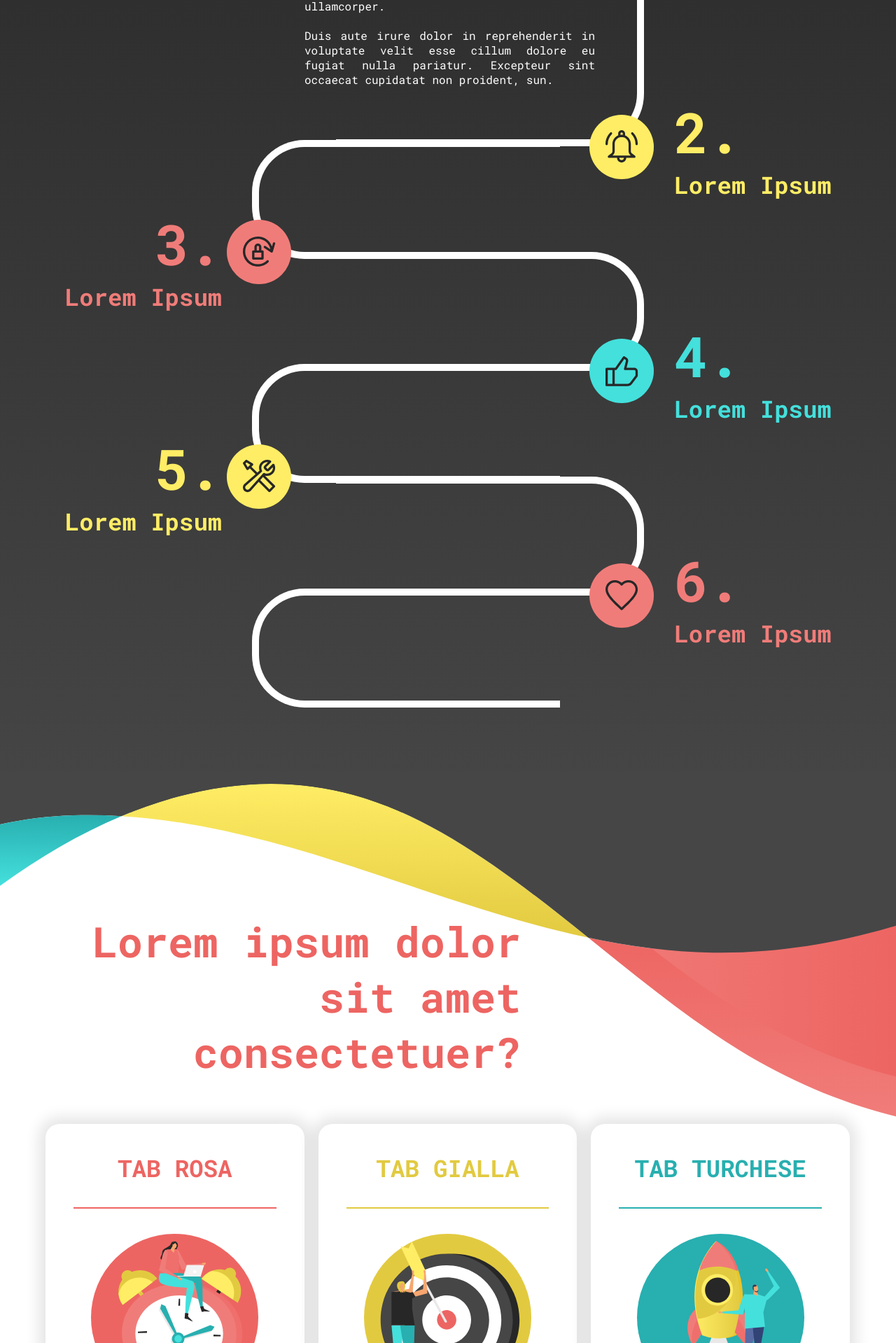
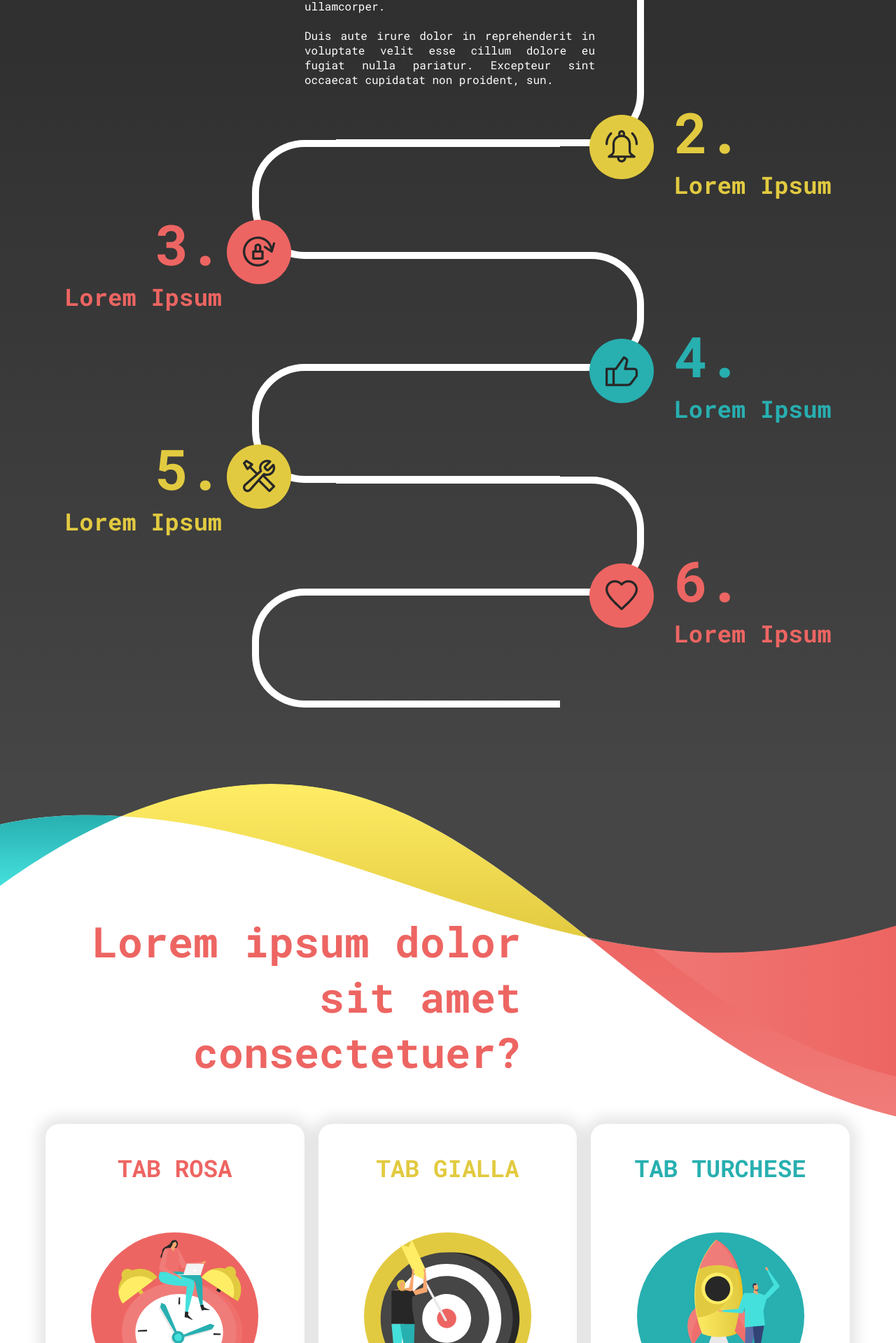
Before and after one commit to BenoitDuPayrat/logotel-demo, a React (Create React App) app: page / in a window 1280 px wide. Shown: the part 2161-4080 px from the top of the page at 70% size. Built offline with nearby package versions, Linux system fonts and the light colour scheme.

Commit message:
Partial color refactoring

```diff
--- a/src/App.js
+++ b/src/App.js
@@ -35,12 +35,12 @@ export default function App() {
             <News news={news} />
             <div className="slogan-1">
                 <img className="slogan-1--image" src={`${process.env.PUBLIC_URL}/onda-bianco-grigio.svg`} alt="Wave 1" />
-                <div className="slogan-1--text">Sed diam nonummy nibh euismod tincidunt?</div>
+                <div className="slogan-1--text pink">Sed diam nonummy nibh euismod tincidunt?</div>
             </div>
             <Timeline />
             <div className="slogan-2">
                 <img className="slogan-2--image" src={`${process.env.PUBLIC_URL}/onda-grigio-bianco.svg`} alt="Wave 2" />
-                <div className="slogan-2--text">Lorem ipsum dolor sit amet consectetuer?</div>
+                <div className="slogan-2--text pink">Lorem ipsum dolor sit amet consectetuer?</div>
             </div>
             <Tabs />
             <Footer />
--- a/src/containers/News.js
+++ b/src/containers/News.js
@@ -12,7 +12,7 @@ export default function News({ news }) {
                             alt={"news-" + i} />
                         <div className="logotel-news--item--text">
                             <div className="logotel-news--item--text--date">{n.date}</div>
-                            <div className="logotel-news--item--text--title">{n.title}</div>
+                            <div className="logotel-news--item--text--title pink">{n.title}</div>
                             <div className="logotel-news--item--text--content">{n.text}</div>
                         </div>
                     </div>
--- a/src/containers/Tabs.js
+++ b/src/containers/Tabs.js
@@ -5,41 +5,41 @@ export default function Tabs() {
         <div className="logotel-tabs">
             <img className="logotel-tabs--background" src={`${process.env.PUBLIC_URL}/grafica sfondo.svg`} />
             <div className="logotel-tabs--card logotel-tabs--card-pink">
-                <div className="logotel-tabs--card--title color-pink">TAB ROSA</div>
-                <hr className="logotel-tabs--card--separator" />
+                <div className="logotel-tabs--card--title pink">TAB ROSA</div>
+                <hr className="logotel-tabs--card--separator pink-separator" />
                 <div className="logotel-tabs--card--image" >
                     <img src={`${process.env.PUBLIC_URL}/sveglia.svg`} />
                 </div>
                 <div className="logotel-tabs--card--text">
                     Erat volutpat. Ut wisi enim ad minim veniam, quis nostrud exerci  magna aliquam erat volutpat. Ut wisi enim ad minim veniam, quis nostrud exerci.
                 </div>
-                <div className="logotel-tabs--card--cta background-color-pink">
+                <div className="logotel-tabs--card--cta bg-pink">
                     CALL TO ACTION
                 </div>
             </div>
             <div className="logotel-tabs--card logotel-tabs--card-yellow">
-                <div className="logotel-tabs--card--title color-yellow">TAB GIALLA</div>
-                <hr className="logotel-tabs--card--separator" />
+                <div className="logotel-tabs--card--title yellow">TAB GIALLA</div>
+                <hr className="logotel-tabs--card--separator yellow-separator" />
                 <div className="logotel-tabs--card--image" >
                     <img src={`${process.env.PUBLIC_URL}/target.svg`} />
                 </div>
                 <div className="logotel-tabs--card--text">
                     Ut wisi enim ad minim veniam, quis nostrud exerci magna aliquam erat volutpat. Ut wisi enim ad minim veniam, quis nostrud exerci tation ullamcorper.
                 </div>
-                <div className="logotel-tabs--card--cta background-color-yellow">
+                <div className="logotel-tabs--card--cta bg-yellow">
                     CALL TO ACTION
                 </div>
             </div>
             <div className="logotel-tabs--card logotel-tabs--card-turquoise">
-                <div className="logotel-tabs--card--title color-turquoise">TAB TURCHESE</div>
-                <hr className="logotel-tabs--card--separator" />
+                <div className="logotel-tabs--card--title turquoise">TAB TURCHESE</div>
+                <hr className="logotel-tabs--card--separator turquoise-separator" />
                 <div className="logotel-tabs--card--image" >
                     <img src={`${process.env.PUBLIC_URL}/razzo.svg`} />
                 </div>
                 <div className="logotel-tabs--card--text">
                     Enim ad minim veniam, quis nostrud exerci tation ullamcorper. erat volutpat. Ut wisi enim ad minim veniam, quis nostrud exerci  magna aliquam era.
                 </div>
-                <div className="logotel-tabs--card--cta background-color-turquoise">
+                <div className="logotel-tabs--card--cta bg-turquoise">
                     CALL TO ACTION
                 </div>
             </div>
--- a/src/containers/Timeline.js
+++ b/src/containers/Timeline.js
@@ -25,104 +25,104 @@ export default function Timeline() {
         <div className="logotel-timeline">
             <div className="logotel-timeline--area">
                 <div className="logotel-timeline--rectangle logotel-timeline--rectangle--right">
-                    <div className="logotel-timeline--label logotel-timeline--label--left logotel-timeline--color-0">
+                    <div className="logotel-timeline--label logotel-timeline--label--left turquoise">
                         <span className="logotel-timeline--label--title">1.</span>
                         <span>Lorem Ipsum</span>
                     </div>
                     <div
-                        className="logotel-timeline--button logotel-timeline--left logotel-timeline--bcolor-0"
+                        className="logotel-timeline--button logotel-timeline--left bg-turquoise bg-turquoise--shadow"
                         onClick={_ => setActiveSection(0)}
                     >
                         <img src={`${process.env.PUBLIC_URL}/icon-1.svg`} alt="Logotel timeline logo 1" />
                     </div>
                     <div className="logotel-timeline--rectangle--text">
                         {
-                            activeSection === 0 ? TimelineTextContainer("logotel-timeline--color-0") : null
+                            activeSection === 0 ? TimelineTextContainer("turquoise") : null
                         }
                     </div>
                 </div>
                 <div className="logotel-timeline--rectangle logotel-timeline--rectangle--left">
-                    <div className="logotel-timeline--label logotel-timeline--label--right logotel-timeline--color-1">
+                    <div className="logotel-timeline--label logotel-timeline--label--right yellow">
                         <span className="logotel-timeline--label--title">2.</span>
                         <span>Lorem Ipsum</span>
                     </div>
                     <div
-                        className="logotel-timeline--button logotel-timeline--right logotel-timeline--bcolor-1"
+                        className="logotel-timeline--button logotel-timeline--right bg-yellow bg-yellow--shadow"
                         onClick={_ => setActiveSection(1)}
                     >
                         <img src={`${process.env.PUBLIC_URL}/icon-2.svg`} alt="Logotel timeline logo 2" />
                     </div>
                     <div className="logotel-timeline--rectangle--text">
                         {
-                            activeSection === 1 ? TimelineTextContainer("logotel-timeline--color-1") : null
+                            activeSection === 1 ? TimelineTextContainer("yellow") : null
                         }
                     </div>
                 </div>
                 <div className="logotel-timeline--rectangle logotel-timeline--rectangle--right">
-                    <div className="logotel-timeline--label logotel-timeline--label--left logotel-timeline--color-2">
+                    <div className="logotel-timeline--label logotel-timeline--label--left pink">
                         <span className="logotel-timeline--label--title">3.</span>
                         <span>Lorem Ipsum</span>
                     </div>
                     <div
-                        className="logotel-timeline--button logotel-timeline--left logotel-timeline--bcolor-2"
+                        className="logotel-timeline--button logotel-timeline--left bg-pink bg-pink--shadow"
                         onClick={_ => setActiveSection(2)}
                     >
                         <img src={`${process.env.PUBLIC_URL}/icon-3.svg`} alt="Logotel timeline logo 3" />
                     </div>
                     <div className="logotel-timeline--rectangle--text">
                         {
-                            activeSection === 2 ? TimelineTextContainer("logotel-timeline--color-2") : null
+                            activeSection === 2 ? TimelineTextContainer("pink") : null
                         }
                     </div>
                 </div>
                 <div className="logotel-timeline--rectangle logotel-timeline--rectangle--left">
-                    <div className="logotel-timeline--label logotel-timeline--label--right logotel-timeline--color-0">
+                    <div className="logotel-timeline--label logotel-timeline--label--right turquoise">
                         <span className="logotel-timeline--label--title">4.</span>
                         <span>Lorem Ipsum</span>
                     </div>
                     <div
-                        className="logotel-timeline--button logotel-timeline--right logotel-timeline--bcolor-0"
+                        className="logotel-timeline--button logotel-timeline--right bg-turquoise bg-turquoise--shadow"
                         onClick={_ => setActiveSection(3)}
                     >
                         <img src={`${process.env.PUBLIC_URL}/icon-4.svg`} alt="Logotel timeline logo 4" />
                     </div>
                     <div className="logotel-timeline--rectangle--text">
                         {
-                            activeSection === 3 ? TimelineTextContainer("logotel-timeline--color-0") : null
+                            activeSection === 3 ? TimelineTextContainer("turquoise") : null
                         }
                     </div>
                 </div>
                 <div className="logotel-timeline--rectangle logotel-timeline--rectangle--right">
-                    <div className="logotel-timeline--label logotel-timeline--label--left logotel-timeline--color-1">
+                    <div className="logotel-timeline--label logotel-timeline--label--left yellow">
                         <span className="logotel-timeline--label--title">5.</span>
                         <span>Lorem Ipsum</span>
                     </div>
                     <div
-                        className="logotel-timeline--button logotel-timeline--left logotel-timeline--bcolor-1"
+                        className="logotel-timeline--button logotel-timeline--left bg-yellow bg-yellow--shadow"
                         onClick={_ => setActiveSection(4)}
                     >
                         <img src={`${process.env.PUBLIC_URL}/icon-5.svg`} alt="Logotel timeline logo 5" />
                     </div>
                     <div className="logotel-timeline--rectangle--text">
                         {
-                            activeSection === 4 ? TimelineTextContainer("logotel-timeline--color-1") : null
+                            activeSection === 4 ? TimelineTextContainer("yellow") : null
                         }
                     </div>
                 </div>
                 <div className="logotel-timeline--rectangle logotel-timeline--rectangle--left">
-                    <div className="logotel-timeline--label logotel-timeline--label--right logotel-timeline--color-2">
+                    <div className="logotel-timeline--label logotel-timeline--label--right pink">
                         <span className="logotel-timeline--label--title">6.</span>
                         <span>Lorem Ipsum</span>
                     </div>
                     <div
-                        className="logotel-timeline--button logotel-timeline--right logotel-timeline--bcolor-2"
+                        className="logotel-timeline--button logotel-timeline--right bg-pink bg-pink--shadow"
                         onClick={_ => setActiveSection(5)}
                     >
                         <img src={`${process.env.PUBLIC_URL}/icon-6.svg`} alt="Logotel timeline logo 6" />
                     </div>
                     <div className="logotel-timeline--rectangle--text">
                         {
-                            activeSection === 5 ? TimelineTextContainer("logotel-timeline--color-2") : null
+                            activeSection === 5 ? TimelineTextContainer("pink") : null
                         }
                     </div>
                 </div>
--- /dev/null
+++ b/src/style/Colors.css
@@ -0,0 +1,47 @@
+.yellow {
+    color: #e2ca40;
+  }
+
+  .bg-yellow {
+    background-color: #e2ca40;
+  }
+
+  .bg-yellow--shadow:hover {
+    box-shadow: 0px 0px 0px 24px #ffed654d;
+  }
+
+  .yellow-separator {
+    border-top: solid 2px #e2ca40;
+  }
+
+  .turquoise {
+    color: #28afB0;
+  }
+
+  .bg-turquoise {
+    background-color: #28afB0;
+  }
+
+  .bg-turquoise--shadow:hover {
+    box-shadow: 0px 0px 0px 24px #44e0dc4d;
+  }
+
+  .turquoise-separator {
+    border-top: solid 2px #28afB0;
+  }
+
+  .pink {
+    color: #ed6562;
+  }
+
+  .bg-pink {
+    background-color: #ed6562;
+  }
+
+  .bg-pink--shadow:hover {
+    box-shadow: 0px 0px 0px 24px #f07c794d;
+  }
+
+  .pink-separator {
+    border-top: solid 2px #ed6562;
+  }
--- a/src/style/News.css
+++ b/src/style/News.css
@@ -53,7 +53,6 @@
     height: 2.66em;
     font-size: 24px;
     font-weight: 700;
-    color: #ed6562;
 }
 
 .logotel-news--item:hover .logotel-news--item--text--date,
--- a/src/style/Tabs.css
+++ b/src/style/Tabs.css
@@ -104,26 +104,14 @@
     color: #272727;
 }
 
-.logotel-tabs--card-pink .logotel-tabs--card--separator {
-    border-top: solid 2px #ed6562;
-}
-
 .logotel-tabs--card-pink .logotel-tabs--card--image::after {
     background-color: #ed6562;
-}
-
-.logotel-tabs--card-yellow .logotel-tabs--card--separator {
-    border-top: solid 2px #e2ca40;
 }
 
 .logotel-tabs--card-yellow .logotel-tabs--card--image::after {
     background-color: #e2ca40;
 }
 
-.logotel-tabs--card-turquoise .logotel-tabs--card--separator {
-    border-top: solid 2px #28afb0;
-}
-
 .logotel-tabs--card-turquoise .logotel-tabs--card--image::after {
     background-color: #28afb0;
 }
--- a/src/style/Timeline.css
+++ b/src/style/Timeline.css
@@ -57,42 +57,6 @@
     margin-bottom: 27px;
 }
 
-.logotel-timeline--color-0 {
-    color: #44e0dc;
-}
-
-.logotel-timeline--bcolor-0 {
-    background-color: #44e0dc;
-}
-
-.logotel-timeline--bcolor-0:hover {
-    box-shadow: 0px 0px 0px 24px #44e0dc4d;
-}
-
-.logotel-timeline--color-1 {
-    color: #ffed65;
-}
-
-.logotel-timeline--bcolor-1 {
-    background-color: #ffed65;
-}
-
-.logotel-timeline--bcolor-1:hover {
-    box-shadow: 0px 0px 0px 24px #ffed654d;
-}
-
-.logotel-timeline--color-2 {
-    color: #f07c79;
-}
-
-.logotel-timeline--bcolor-2 {
-    background-color: #f07c79;
-}
-
-.logotel-timeline--bcolor-2:hover {
-    box-shadow: 0px 0px 0px 24px #f07c794d;
-}
-
 .logotel-timeline--label {
     position: absolute;
     top: 0;
```
Also changed, not shown: src/style/App.css (+1 -26 lines).
